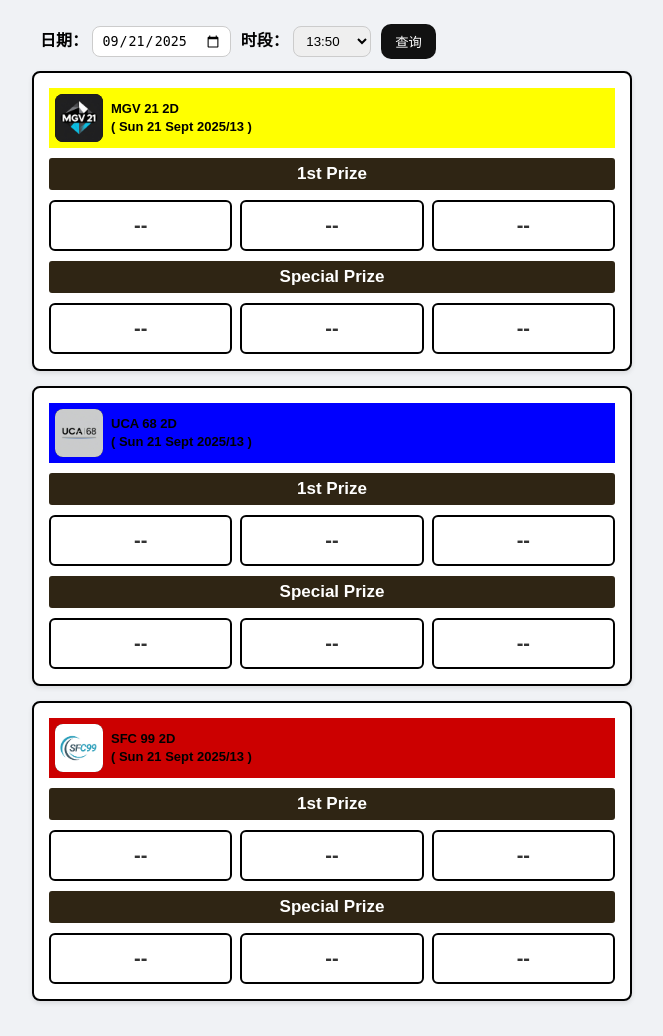
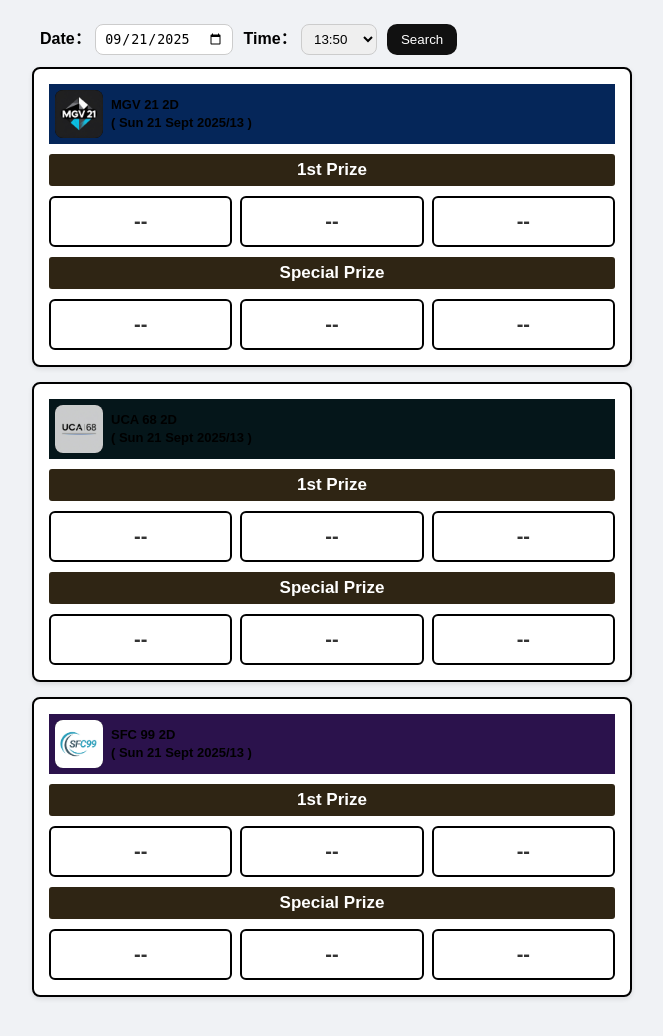
Before and after one commit to boonjun123654/2D_PAGE, a Flask app: page /history in a window 1280 px wide. Shown: the part 68-1104 px from the top of the page, without its empty margins (308-971 px from the left). After the commit the page ends 1067 px from the top, so only its background shows below. Run offline with Flask 3, Linux system fonts and the light colour scheme.

Commit message:
Update history.html

```diff
--- a/templates/history.html
+++ b/templates/history.html
@@ -26,23 +26,23 @@
     <div class="menu" id="mainMenu">
       <button class="menu-btn" aria-label="菜单">☰</button>
       <ul class="menu-list">
-        <li><a href="/">主页</a></li>
-        <li><a href="/history">历史记录</a></li>
+        <li><a href="/">Home</a></li>
+        <li><a href="/history">History</a></li>
       </ul>
     </div>
   </div>
 
 <div class="container">
   <div class="filters">
-    <label>日期：
+    <label>Date：
       <input type="date" id="pickDate">
     </label>
-    <label>时段：
+    <label>Time：
       <select id="pickSlot">
-        <option value="">请选择</option>
+        <option value="">Select</option>
       </select>
     </label>
-    <button id="queryBtn">查询</button>
+    <button id="queryBtn">Search</button>
   </div>
   <div class="market-area" id="draw-area"></div>
 </div>
@@ -59,9 +59,9 @@
 function pad(n){ return n.toString().padStart(2,'0'); }
 
 const markets = [
-  { code: 'MGV 21', name: 'MGV 21',       color: '#ffff00', logo: 'MGV21.png' },
-  { code: 'UCA 68', name: 'UCA 68',      color: '#0000ff', logo: 'UCA68.png' },
-  { code: 'SFC 99', name: 'SFC 99',   color: '#cc0000', logo: 'SFC99.png' }
+  { code: 'MGV 21', name: 'MGV 21',       color: '#052659', logo: 'MGV21.png' },
+  { code: 'UCA 68', name: 'UCA 68',      color: '#05161A', logo: 'UCA68.png' },
+  { code: 'SFC 99', name: 'SFC 99',   color: '#2B124C', logo: 'SFC99.png' }
 ];
 
 function buildBoxes(label){
```
